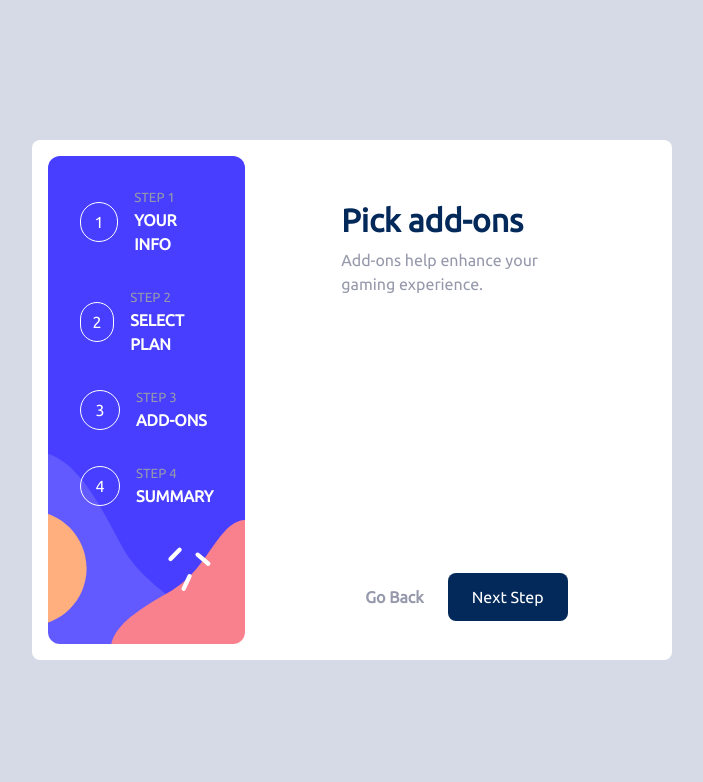
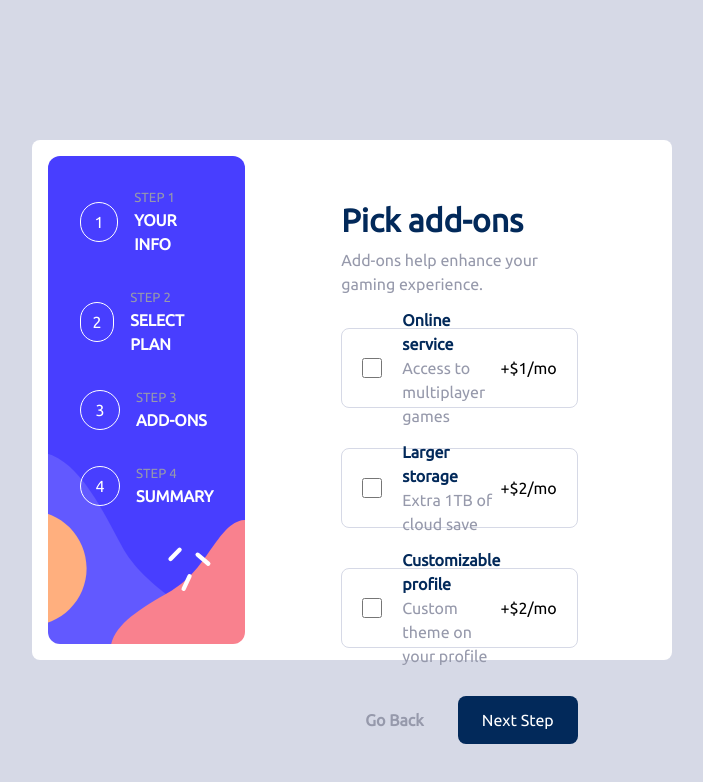
Before and after one commit to buseseker/multi-step-form, a React (Create React App) app: page /add-ons in a window 1280 px wide. Shown: the top 782 px of the page, without its empty margins (288-991 px from the left). Built offline with nearby package versions, Linux system fonts and the light colour scheme.

Commit message:
add-ons cards has been added

```diff
--- a/src/components/add-ons/AddOns.js
+++ b/src/components/add-ons/AddOns.js
@@ -49,17 +49,60 @@ const AddOns = () => {
             </div>
           </div>
         </div>
-        <div className='plan-section flex items-center flex-col gap-y-8 w-full px-24 pt-10'>
-          <div className='plan-header w-full flex flex-col gap-y-1'>
+        <div className='add-ons-section flex items-center flex-col gap-y-8 w-full px-24 pt-10'>
+          <div className='add-ons-header w-full flex flex-col gap-y-1'>
             <h1 className='text-h1 text-marine-blue font-black'>Pick add-ons</h1>
             <p className='text-cool-gray '>Add-ons help enhance your gaming experience.</p>
           </div>
-          <div className='plan-cards flex gap-x-4 w-full h-1/3 '></div>
+          <div className='add-ons flex flex-col gap-y-10 w-full'>
+            <div className='add-on flex justify-between items-center w-full border border-light-gray rounded-lg h-20 px-5'>
+              <div className='flex gap-x-5'>
+                <label className='inline-flex items-center cursor-pointer'>
+                  <input type='checkbox' className='form-checkbox border-gray-300 rounded-md w-5 h-5 accent-indigo-600 checked:border-transparent focus:ring-blue-400' />
+                </label>
+                <div className='add-on-text'>
+                  <h5 className='text-marine-blue font-extrabold'>Online service</h5>
+                  <p className='text-cool-gray'>Access to multiplayer games</p>
+                </div>
+              </div>
+              <div className='price'>
+                <p>+$1/mo</p>
+              </div>
+            </div>
+            <div className='add-on flex justify-between items-center w-full border border-light-gray rounded-lg h-20 px-5'>
+              <div className='flex gap-x-5'>
+                <label className='inline-flex items-center cursor-pointer'>
+                  <input type='checkbox' className='form-checkbox border-gray-300 rounded-md w-5 h-5 accent-indigo-600 checked:border-transparent focus:ring-blue-400' />
+                </label>
+                <div className='add-on-text'>
+                <h5 className='text-marine-blue font-extrabold'>Larger storage</h5>
+                <p className='text-cool-gray'>Extra 1TB of cloud save</p>
+                </div>
+              </div>
+              <div className='price'>
+                <p>+$2/mo</p>
+              </div>
+            </div>
+            <div className='add-on flex justify-between items-center w-full border border-light-gray rounded-lg h-20 px-5'>
+              <div className='flex gap-x-5'>
+                <label className='inline-flex items-center cursor-pointer'>
+                  <input type='checkbox' className='form-checkbox border-gray-300 rounded-md w-5 h-5 accent-indigo-600 checked:border-transparent focus:ring-blue-400' />
+                </label>
+                <div className='add-on-text'>
+                <h5 className='text-marine-blue font-extrabold'>Customizable profile</h5>
+                <p className='text-cool-gray'>Custom theme on your profile</p>
+                </div>
+              </div>
+              <div className='price'>
+                <p>+$2/mo</p>
+              </div>
+            </div>
+          </div>
           <div className='btn w-full flex justify-between'>
-            <button className='btn text-cool-gray font-extrabold py-3 px-6 rounded-lg w-max self-end  mt-16 hover:text-marine-blue' onClick={handleGoBack}>
+            <button className='btn text-cool-gray font-extrabold py-3 px-6 rounded-lg w-max self-end  mt-4 hover:text-marine-blue' onClick={handleGoBack}>
               Go Back
             </button>
-            <button className='btn bg-marine-blue text-white py-3 px-6 rounded-lg w-max self-end  mt-16 hover:bg-button-hover-blue'>Next Step</button>
+            <button className='btn bg-marine-blue text-white py-3 px-6 rounded-lg w-max self-end  mt-4 hover:bg-button-hover-blue'>Next Step</button>
           </div>
         </div>
       </div>
```
